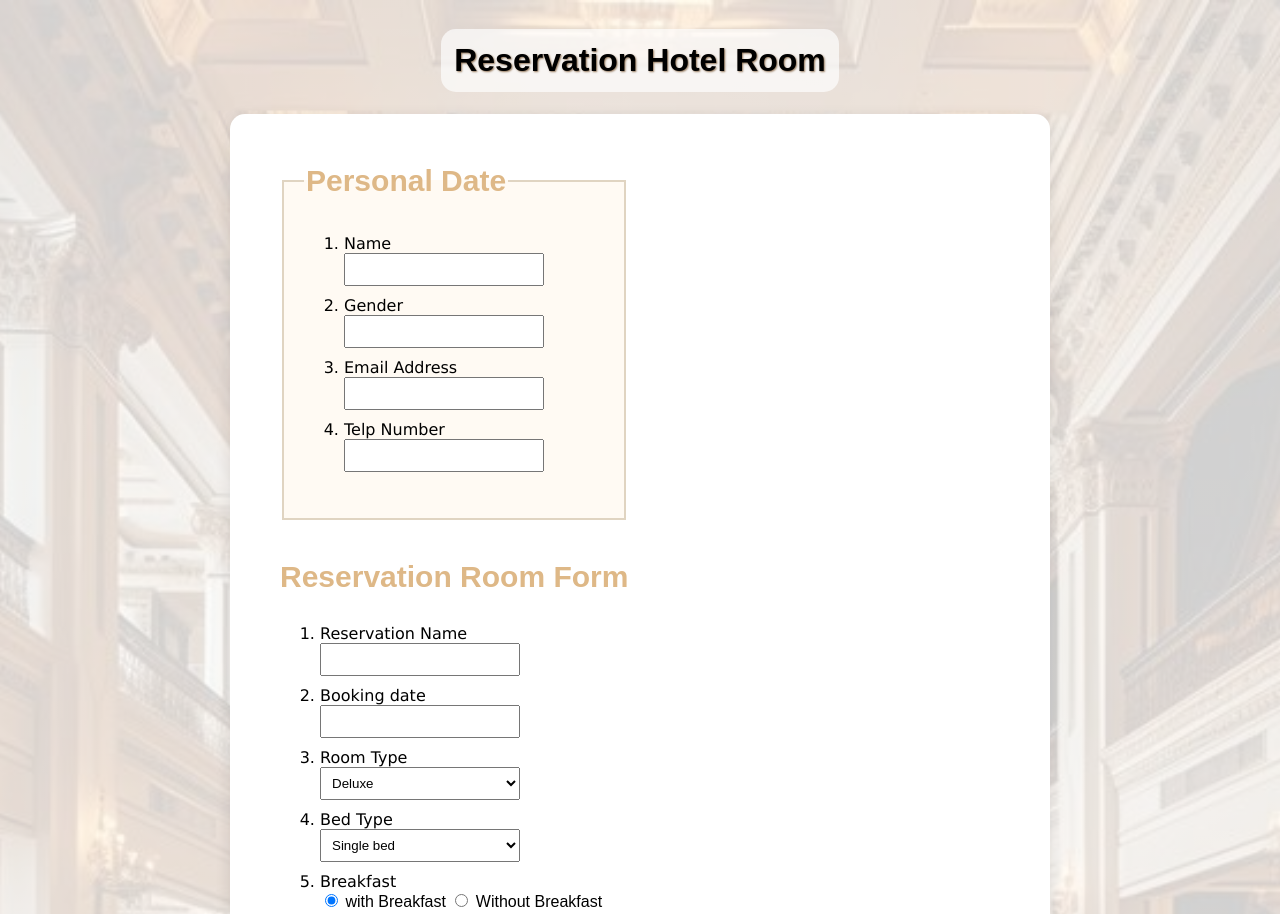
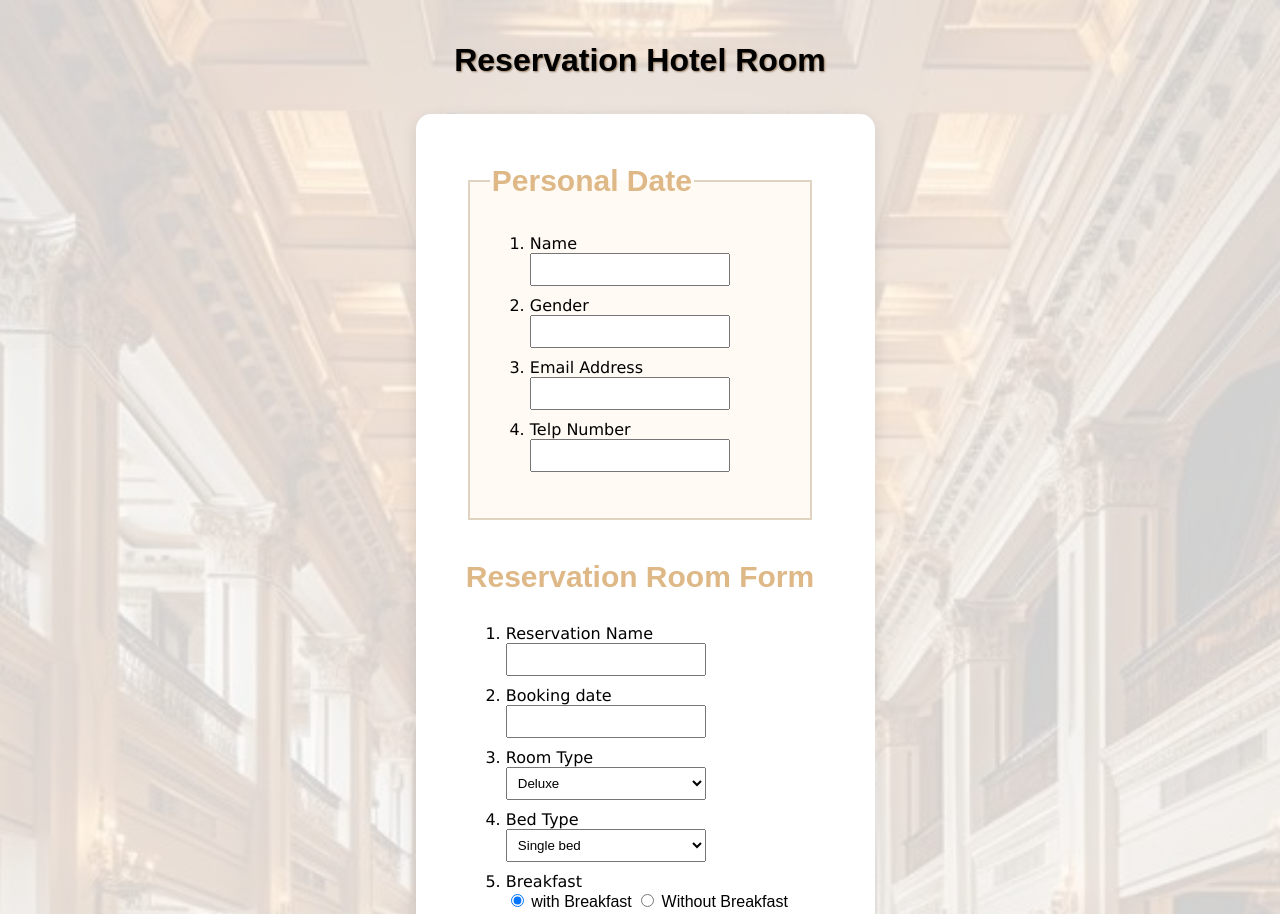
Before and after one commit to soniakohar/Pendalaman_Materi_PWD, a plain HTML site: page PWD/Pendalaman Materi/index.html in a window 1280 px wide. Shown: the top 914 px of the page. Drawn offline with Linux system fonts and the light colour scheme.

Commit message:
Update style.css

```diff
--- a/PWD/Pendalaman Materi/CSS/style.css
+++ b/PWD/Pendalaman Materi/CSS/style.css
@@ -13,16 +13,10 @@ body {
 
 h1 {
     color: black;
-    background-color: rgba(255, 255, 255, 0.67);
     padding: 13px;
     border-radius: 15px;
     text-shadow: 1px 1px 2px rgb(147, 119, 90);
     text-align: center;
-}
-
-.contain {
-    margin: 0 auto;
-    width: 900px;
 }
 
 form {
```
